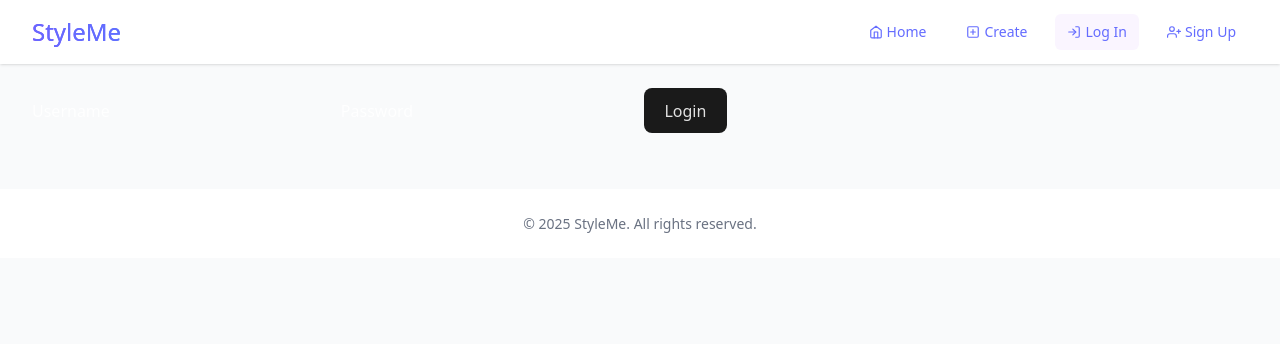
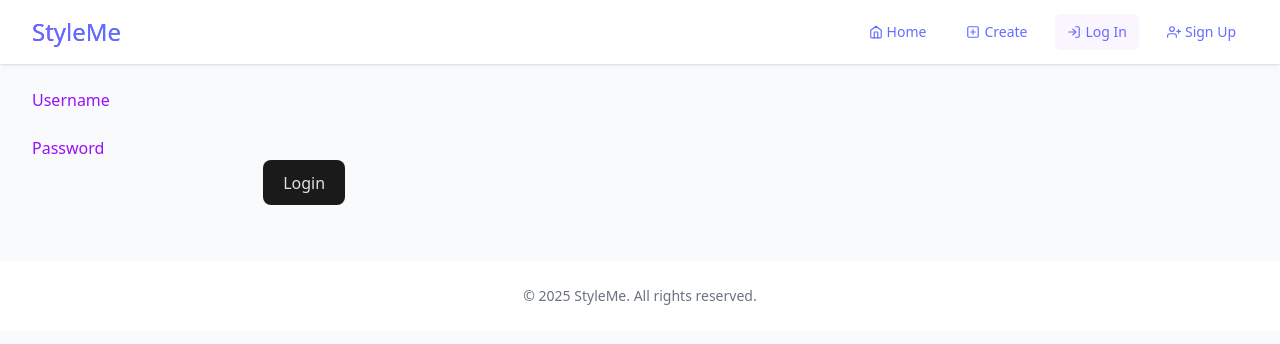
Before and after one commit to stran9682/468team, a React (Vite) app in the folder StyleMe/: page /login in a window 1280 px wide. Shown: the top 344 px of the page. Built offline with nearby package versions, Linux system fonts and the light colour scheme.

Commit message:
Fixed issues with certain text not showing up

```diff
--- a/StyleMe/src/Pages/Home.tsx
+++ b/StyleMe/src/Pages/Home.tsx
@@ -17,7 +17,7 @@ const Home = () => {
             <div className="grid grid-cols-1 md:grid-cols-3 gap-8 mb-16">
                 <div className="card fade-in" style={{ animationDelay: '0.1s' }}>
                     <FiTrendingUp className="w-10 h-10 text-purple-600 mb-4" />
-                    <h3 className="text-xl font-semibold mb-2">Trending Styles</h3>
+                    <h3 className="text-xl font-semibold mb-2 text-purple-600">Trending Styles</h3>
                     <p className="text-gray-600">
                         Stay ahead of fashion trends with our constantly updated collection.
                     </p>
@@ -25,7 +25,7 @@ const Home = () => {
 
                 <div className="card fade-in" style={{ animationDelay: '0.2s' }}>
                     <FiStar className="w-10 h-10 text-purple-600 mb-4" />
-                    <h3 className="text-xl font-semibold mb-2">Personalized Picks</h3>
+                    <h3 className="text-xl font-semibold mb-2 text-purple-600">Personalized Picks</h3>
                     <p className="text-gray-600">
                         Get recommendations based on your unique style preferences.
                     </p>
@@ -33,7 +33,7 @@ const Home = () => {
 
                 <div className="card fade-in" style={{ animationDelay: '0.3s' }}>
                     <FiShoppingBag className="w-10 h-10 text-purple-600 mb-4" />
-                    <h3 className="text-xl font-semibold mb-2">Color Analysis</h3>
+                    <h3 className="text-xl font-semibold mb-2 text-purple-600">Color Analysis</h3>
                     <p className="text-gray-600">
                         Discover which colors complement you best with our color matching technology.
                     </p>
--- a/StyleMe/src/Pages/UserManagement/LogIn.tsx
+++ b/StyleMe/src/Pages/UserManagement/LogIn.tsx
@@ -29,8 +29,10 @@ const LogIn = ({setJwt}:{setJwt: (jwt: string) => void}) => {
 
     return (
         <>
-            Username<input id="username"></input>
-            Password<input id="password"></input>
+            <h1 className='text-purple-600'>Username</h1>
+            <input id="username"></input>
+            <h1 className='text-purple-600'>Password</h1>
+            <input id="password"></input>
             <button onClick={() => loginAttempt((document.getElementById("username") as HTMLInputElement)?.value, (document.getElementById("password") as HTMLInputElement)?.value)}>Login</button>
             {badLoginAttempt}
         </>
--- a/StyleMe/src/Pages/UserManagement/Login.tsx
+++ b/StyleMe/src/Pages/UserManagement/Login.tsx
@@ -29,8 +29,10 @@ const LogIn = ({setJwt}:{setJwt: (jwt: string) => void}) => {
 
     return (
         <>
-            Username<input id="username"></input>
-            Password<input id="password"></input>
+            <h1 className='text-purple-600'>Username</h1>
+            <input id="username"></input>
+            <h1 className='text-purple-600'>Password</h1>
+            <input id="password"></input>
             <button onClick={() => loginAttempt((document.getElementById("username") as HTMLInputElement)?.value, (document.getElementById("password") as HTMLInputElement)?.value)}>Login</button>
             {badLoginAttempt}
         </>
--- a/StyleMe/src/Pages/UserManagement/SignUp.tsx
+++ b/StyleMe/src/Pages/UserManagement/SignUp.tsx
@@ -21,9 +21,12 @@ const SignUp = () => {
 
     return (
         <>
-            Username<input id="username"></input>
-            Email<input id="email"></input>
-            Password<input id="password"></input>
+            <h1 className='text-purple-600'>Username</h1>
+            <input id="username"></input>
+            <h1 className='text-purple-600'>Email</h1>
+            <input id="email"></input>
+            <h1 className='text-purple-600'>Password</h1>
+            <input id="password"></input>
             <button onClick={() => SignUpAttempt((document.getElementById("username") as HTMLInputElement)?.value, (document.getElementById("password") as HTMLInputElement)?.value, (document.getElementById("email") as HTMLInputElement)?.value)}>Sign Up</button>
             {badSignUpAttempt}
         </>
```
